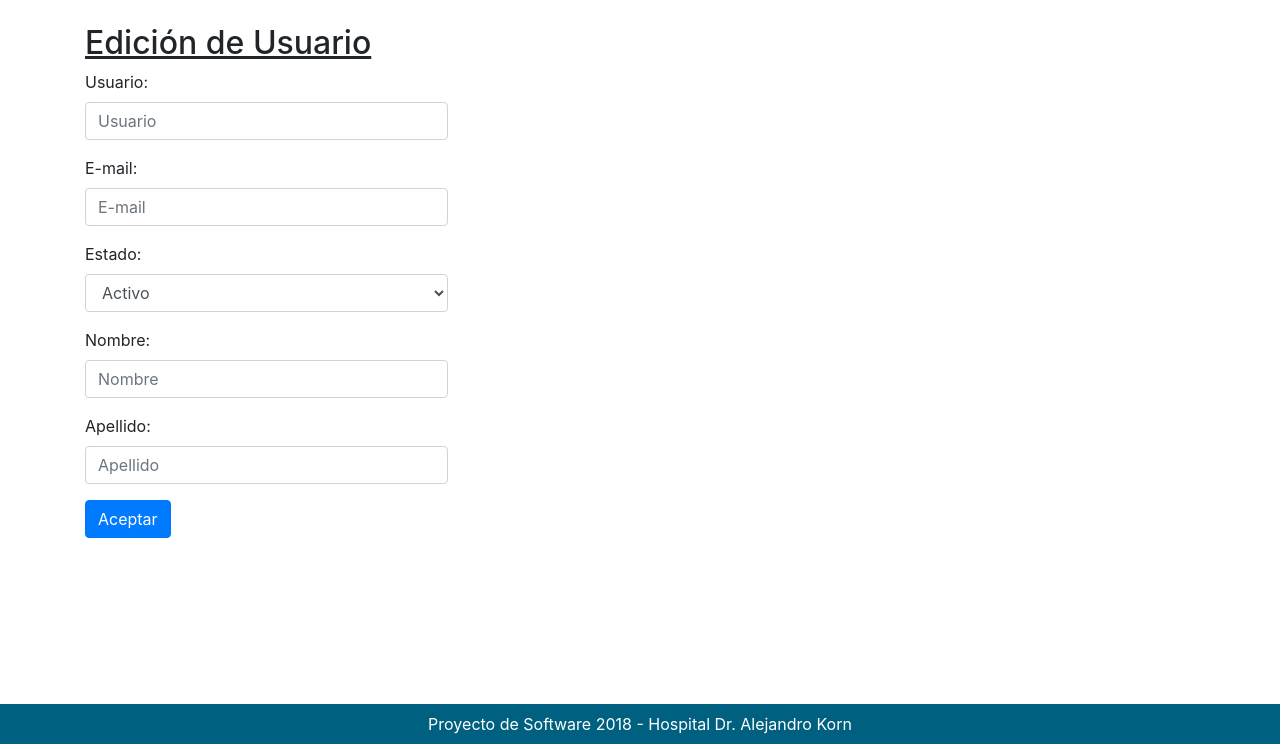
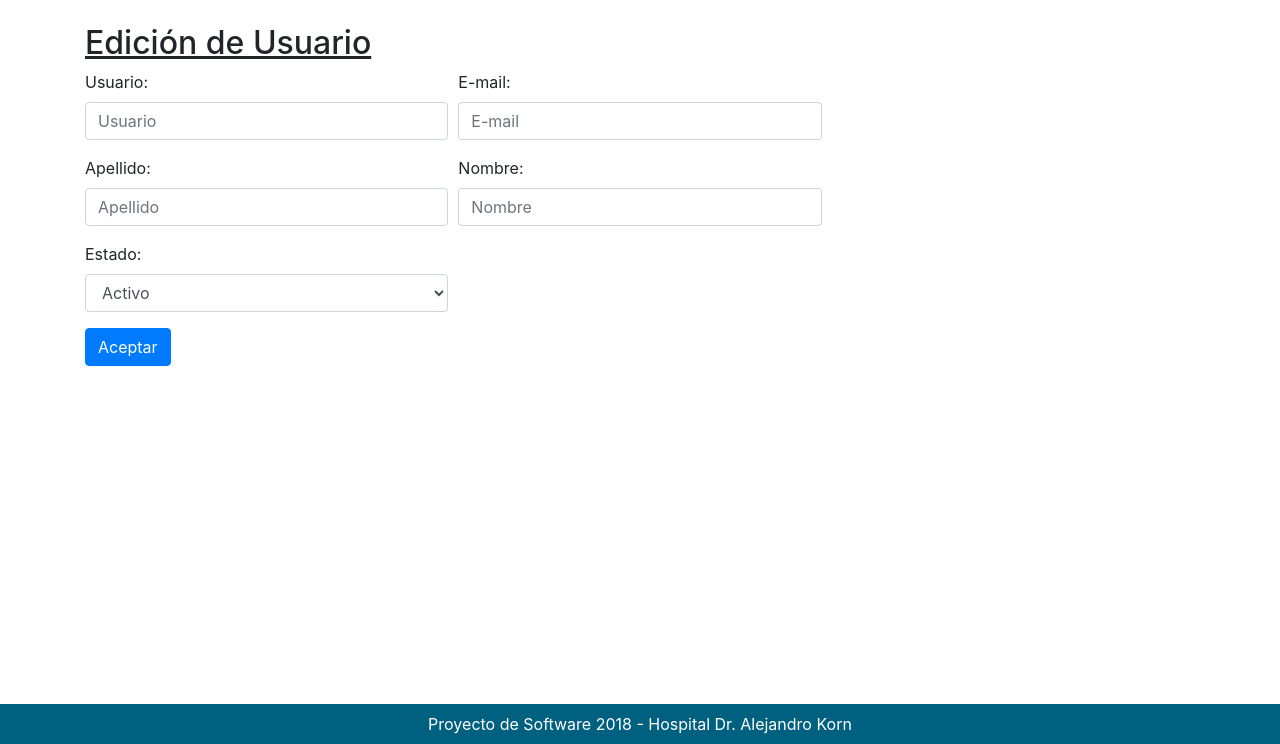
Before and after one commit to guillote96/hospital-psiquiatrico, a PHP site: template templates/editarUsuario.html.twig in a window 1280 px wide. Shown: the part 56-800 px from the top of the page. Run offline with PHP 8.4, Linux system fonts and the light colour scheme; the template is opened without the code that fills it, so the values that code supplies are empty; some libraries are stand-ins or nearby versions.

Commit message:
cambio en la disposición de los elementos del formulario

```diff
--- a/templates/editarUsuario.html.twig
+++ b/templates/editarUsuario.html.twig
@@ -13,11 +13,19 @@
       <label for="usuario">Usuario:</label>
       <input type="text" class="form-control" id="usuario" placeholder="Usuario" name="usuario" value="{{resources.username}}" required>
     </div>
+    <div class="form-group col-md-4">
+      <label for="email">E-mail:</label>
+      <input type="text" class="form-control" id="email" placeholder="E-mail" name="email" value="{{resources.email}}" required>
+    </div>
   </div>
   <div class="form-row">
     <div class="form-group col-md-4">
-      <label for="email">E-mail:</label>
-      <input type="text" class="form-control" id="email" placeholder="E-mail" name="email" value="{{resources.email}}" required>
+      <label for="apellido">Apellido:</label>
+      <input type="text" class="form-control" id="apellido" placeholder="Apellido" name="apellido" value="{{resources.lastname}}" required>
+    </div>
+    <div class="form-group col-md-4">
+      <label for="nombre">Nombre:</label>
+      <input type="text" class="form-control" id="nombre" placeholder="Nombre" name="nombre" value="{{resources.firstname}}" required>
     </div>
   </div>
   <div class="form-row">
@@ -29,18 +37,6 @@
       </select>
     </div>
   </div>
-  <div class="form-row">
-    <div class="form-group col-md-4">
-      <label for="nombre">Nombre:</label>
-      <input type="text" class="form-control" id="nombre" placeholder="Nombre" name="nombre" value="{{resources.firstname}}" required>
-    </div>
-  </div>
-  <div class="form-row">
-    <div class="form-group col-md-4">
-      <label for="apellido">Apellido:</label>
-      <input type="text" class="form-control" id="apellido" placeholder="Apellido" name="apellido" value="{{resources.lastname}}" required>
-    </div>
-  </div>
     <button type="submit" class="btn btn-primary">Aceptar</button>
   </form>
 </div>
```
